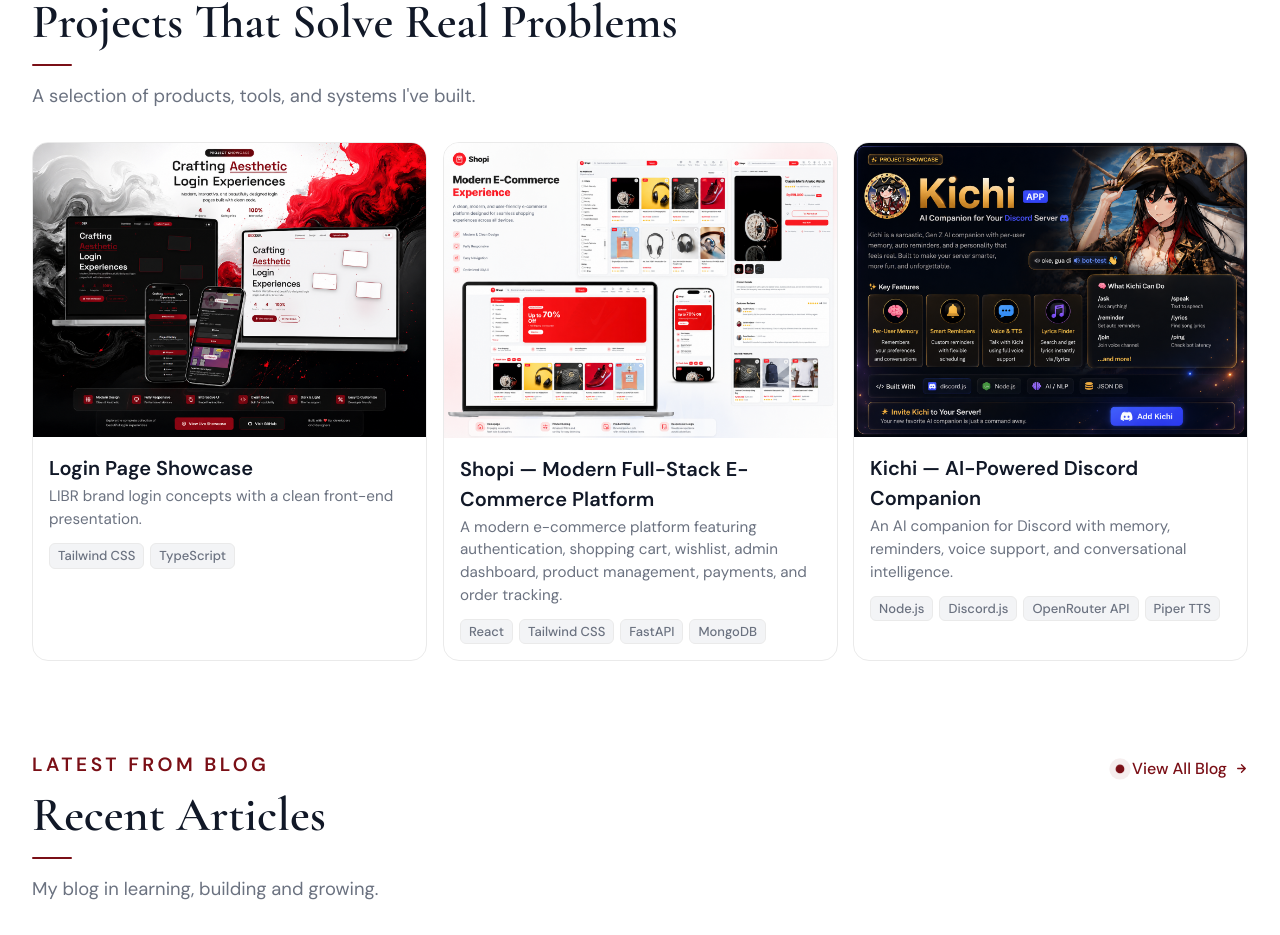
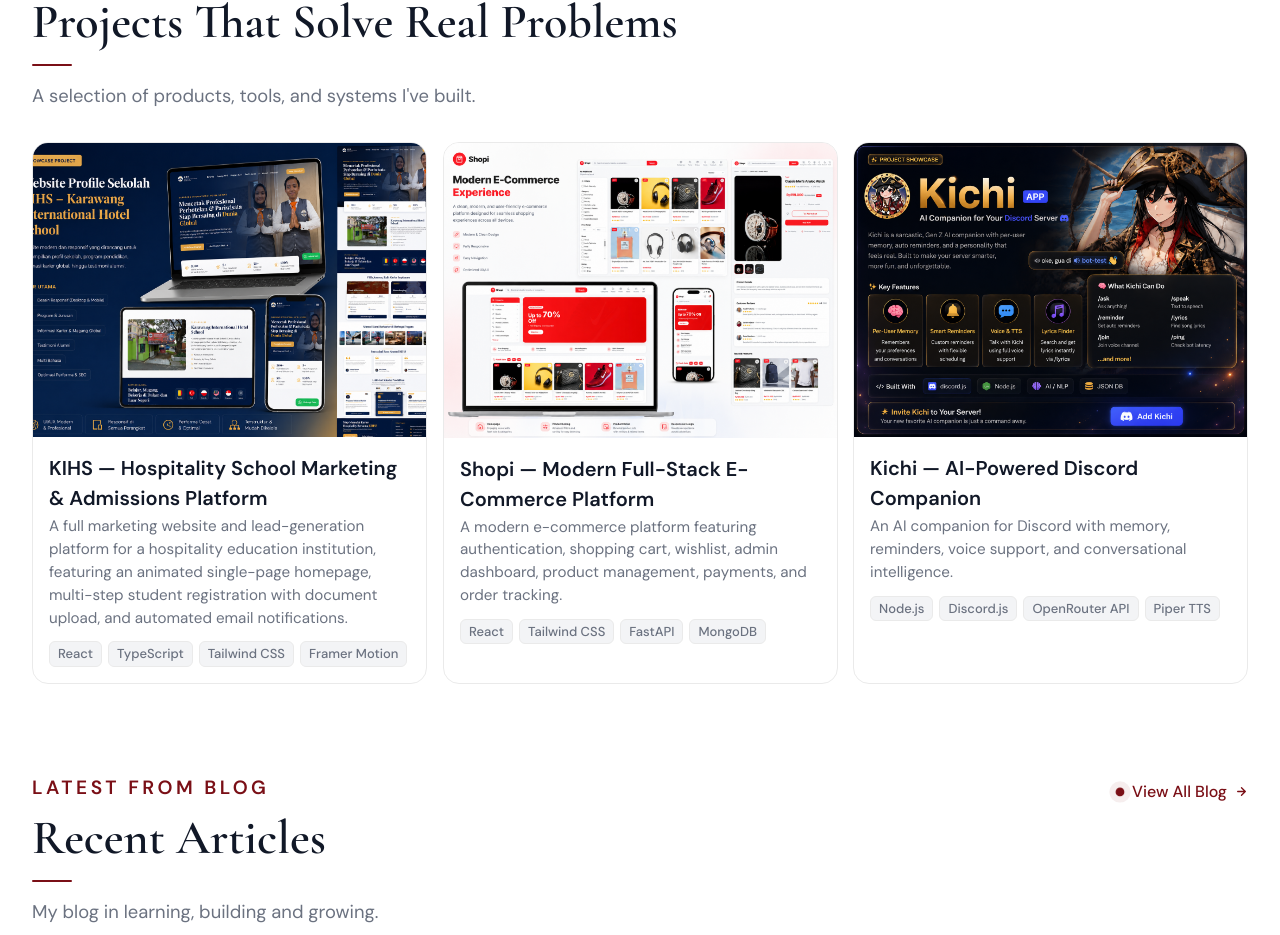
Before and after one commit to syfaarizal/syifa-portfolio-clean, a React (Vite) app: page / in a window 1280 px wide. Shown: the part 2984-3919 px from the top of the page. Built offline with nearby package versions, Linux system fonts and the light colour scheme.

Commit message:
feat: update project details for KIHS platform and add new project image

```diff
--- a/src/data/projects.ts
+++ b/src/data/projects.ts
@@ -27,26 +27,70 @@
 export const projects: Project[] = [
   {
     id: 1,
-    title: 'Login Page Showcase',
-    desc: 'LIBR brand login concepts with a clean front-end presentation.',
-    tags: ['Tailwind CSS', 'TypeScript'],
-    category: 'Showcase',
-    img: '/assets/projects/showcase-review.png',
-    year: '2025',
-    demoUrl: 'https://libr-showcase.vercel.app/',
-    sourceUrl: 'https://github.com/syfaarizal/showcase-login-page',
+    title: 'KIHS — Hospitality School Marketing & Admissions Platform',
+    desc: 'A full marketing website and lead-generation platform for a hospitality education institution, featuring an animated single-page homepage, multi-step student registration with document upload, and automated email notifications.',
+    tags: [
+      'React',
+      'TypeScript',
+      'Tailwind CSS',
+      'Framer Motion'
+    ],
+    category: 'Web Development / Education',
+    img: '/assets/projects/kihs-preview.png',
+    year: '2026',
+    demoUrl: 'https://kihsglobal.com/',
+    sourceUrl: 'https://github.com/syfaarizal/kihs',
     detail: {
-      overview: 'A polished login-page showcase built around a brand-first visual direction and clean UI hierarchy.',
-      challenge: 'Make the first-screen auth experience feel premium while keeping the layout simple and fast to scan.',
-      solution: 'Use strong contrast, balanced spacing, and a focused structure that makes the brand feel memorable.',
-      techStack: ['Next.js', 'Tailwind CSS', 'TypeScript'],
-      keyFeatures: ['Brand-led layout', 'Responsive composition', 'Clean auth states', 'Simple conversion flow'],
-      designProcess: 'Started from the brand tone, then refined spacing, typography, and panel balance until the screen felt calm and intentional.',
-      lessonsLearned: 'Small adjustments in spacing and hierarchy have a large impact on perceived quality.',
-      problem: 'The screen needed to feel modern and trustworthy without becoming visually noisy.',
-      process: 'I iterated on layout balance, reduced unnecessary elements, and tuned the visual rhythm.',
-      outcome: 'The final result reads as a premium login experience that is easy to extend into future auth flows.',
-    },
+      overview:
+        'KIHS is the official marketing website and lead-generation platform for Karawang International Hotel School, a hospitality education institution in West Java, Indonesia. The site combines a premium, animation-rich marketing front end with serverless backend functions that capture and route admissions and brochure-download leads directly into the school\'s inbox — including a full student registration flow with document upload and dual email confirmations.',
+
+      challenge:
+        'The client\'s previous website had a broken student registration form that could not actually receive submissions, meaning every prospective student inquiry was silently lost. The existing UI was also outdated and not properly responsive, creating a poor first impression for an institution competing for enrollments. On top of the technical rebuild, the client was not tech-savvy, so every requirement, decision, and update had to be communicated in plain, non-technical language throughout the project.',
+
+      solution:
+        'Rebuilt the website from the ground up with React, TypeScript, and Tailwind CSS, delivering a fully responsive, animation-rich interface across every page. Replaced the non-functional registration system with a working multi-step form — complete with file upload, validation, and Vercel Serverless Functions on the backend — so every submission reliably reaches the admissions team via Nodemailer, with a confirmation email sent back to the applicant.',
+
+      techStack: [
+        'React 18',
+        'TypeScript',
+        'Vite',
+        'Tailwind CSS',
+        'Framer Motion',
+        'React Router v6',
+        'Node.js',
+        'Vercel Serverless Functions',
+        'Nodemailer',
+        'Formidable'
+      ],
+
+      keyFeatures: [
+        'Animated single-page homepage (hero, statistics, about, partnerships, programs, alumni, testimonials, CTA)',
+        'Dedicated program detail pages (Food & Beverage, Housekeeping)',
+        'Information hub: news & articles, announcements, photo gallery with lightbox, FAQ',
+        'Multi-step student registration with document upload (KTP, photo) and file-size validation',
+        'Dual email notifications on registration: admin alert + applicant confirmation',
+        'Brochure download lead-capture form with instant PDF delivery and graceful fallback',
+        'Stateless serverless backend with CORS protection scoped to trusted origins',
+        'Built-in /api/health diagnostic endpoint for safe post-deployment verification',
+        'Fully responsive across mobile, tablet, and desktop',
+        'Global instant scroll-reset on every route change'
+      ],
+
+      designProcess:
+        'Development began by fixing the core business problem — the broken registration pipeline — before layering on visual polish. Once the API layer for registration and brochure requests was reliable, the front end was rebuilt page by page with a navy-and-gold premium visual identity suited to an academic, hospitality-industry brand. Motion design was kept restrained and purposeful: fade-up reveals and subtle hover lifts rather than heavy animation, to keep the site feeling premium rather than flashy.',
+
+      lessonsLearned:
+        'Beyond the technical rebuild, this project was a strong exercise in client communication. Working with a non-technical client meant translating concepts like "serverless function," "CORS," or "SMTP delivery" into plain language the client could actually make decisions from — explaining why the old form was silently failing, what a Gmail App Password is and why it\'s needed, and how to verify the new system was working without needing to understand the code behind it. That experience reinforced how much of freelance development is really about clear, patient explanation, not just writing code.',
+
+      problem:
+        'The client\'s existing website had a registration form that looked functional but never actually delivered submissions anywhere — a critical failure for an admissions-driven institution. The UI was also visually dated and broke on smaller screens, undermining trust in the school\'s brand.',
+
+      process:
+        'I audited the existing site to confirm the registration form had no working backend, then rebuilt the entire front end in React, TypeScript, and Tailwind CSS with Framer Motion for restrained, premium motion design. On the backend, I built Vercel Serverless Functions handling multi-step registration (with file upload via Formidable), brochure-lead capture, and a diagnostic health endpoint — wired to Nodemailer for reliable, branded transactional emails. Throughout, I kept the client informed in non-technical terms at every milestone, from initial audit to final deployment verification.',
+
+      outcome:
+        'The final product is a fully responsive, animation-rich marketing website with a registration system that actually works — every student inquiry and brochure request now reliably reaches the admissions team, with confirmation emails sent automatically. The project strengthened my skills in serverless architecture and lead-generation systems, and specifically in explaining technical work clearly to a non-technical client — turning what could have been a frustrating collaboration into a smooth one.'
+    }
   },
   {
     id: 2,
@@ -168,8 +212,31 @@
         'The result is a persistent AI companion capable of remembering users, creating reminders through natural language, joining voice channels, speaking through TTS, retrieving lyrics, and maintaining engaging conversations. Kichi demonstrates practical AI integration, system architecture design, API orchestration, and real-world deployment experience.'
     }
   },
+    {
+    id: 4,
+    title: 'Login Page Showcase',
+    desc: 'LIBR brand login concepts with a clean front-end presentation.',
+    tags: ['Tailwind CSS', 'TypeScript'],
+    category: 'Showcase',
+    img: '/assets/projects/showcase-review.png',
+    year: '2025',
+    demoUrl: 'https://libr-showcase.vercel.app/',
+    sourceUrl: 'https://github.com/syfaarizal/showcase-login-page',
+    detail: {
+      overview: 'A polished login-page showcase built around a brand-first visual direction and clean UI hierarchy.',
+      challenge: 'Make the first-screen auth experience feel premium while keeping the layout simple and fast to scan.',
+      solution: 'Use strong contrast, balanced spacing, and a focused structure that makes the brand feel memorable.',
+      techStack: ['Next.js', 'Tailwind CSS', 'TypeScript'],
+      keyFeatures: ['Brand-led layout', 'Responsive composition', 'Clean auth states', 'Simple conversion flow'],
+      designProcess: 'Started from the brand tone, then refined spacing, typography, and panel balance until the screen felt calm and intentional.',
+      lessonsLearned: 'Small adjustments in spacing and hierarchy have a large impact on perceived quality.',
+      problem: 'The screen needed to feel modern and trustworthy without becoming visually noisy.',
+      process: 'I iterated on layout balance, reduced unnecessary elements, and tuned the visual rhythm.',
+      outcome: 'The final result reads as a premium login experience that is easy to extend into future auth flows.',
+    },
+  },
   {
-    id: 4,
+    id: 5,
     title: 'CruisePoint Indonesia',
     desc: 'Designed to improve user engagement and showcase tourism services effectively.',
     tags: ['HTML', 'CSS', 'JavaScript'],
```
Also changed, not shown: public/assets/projects/kihs-preview.png (added).
